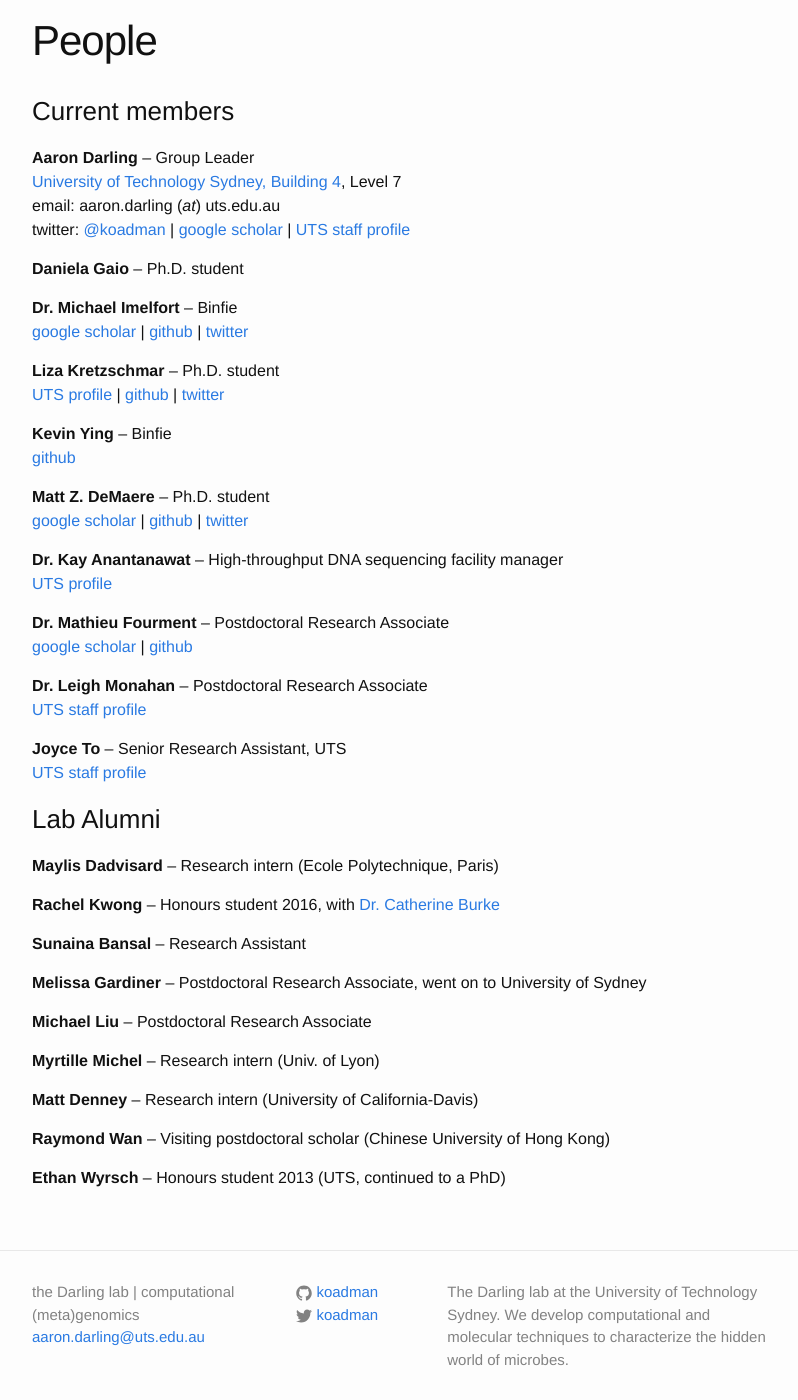
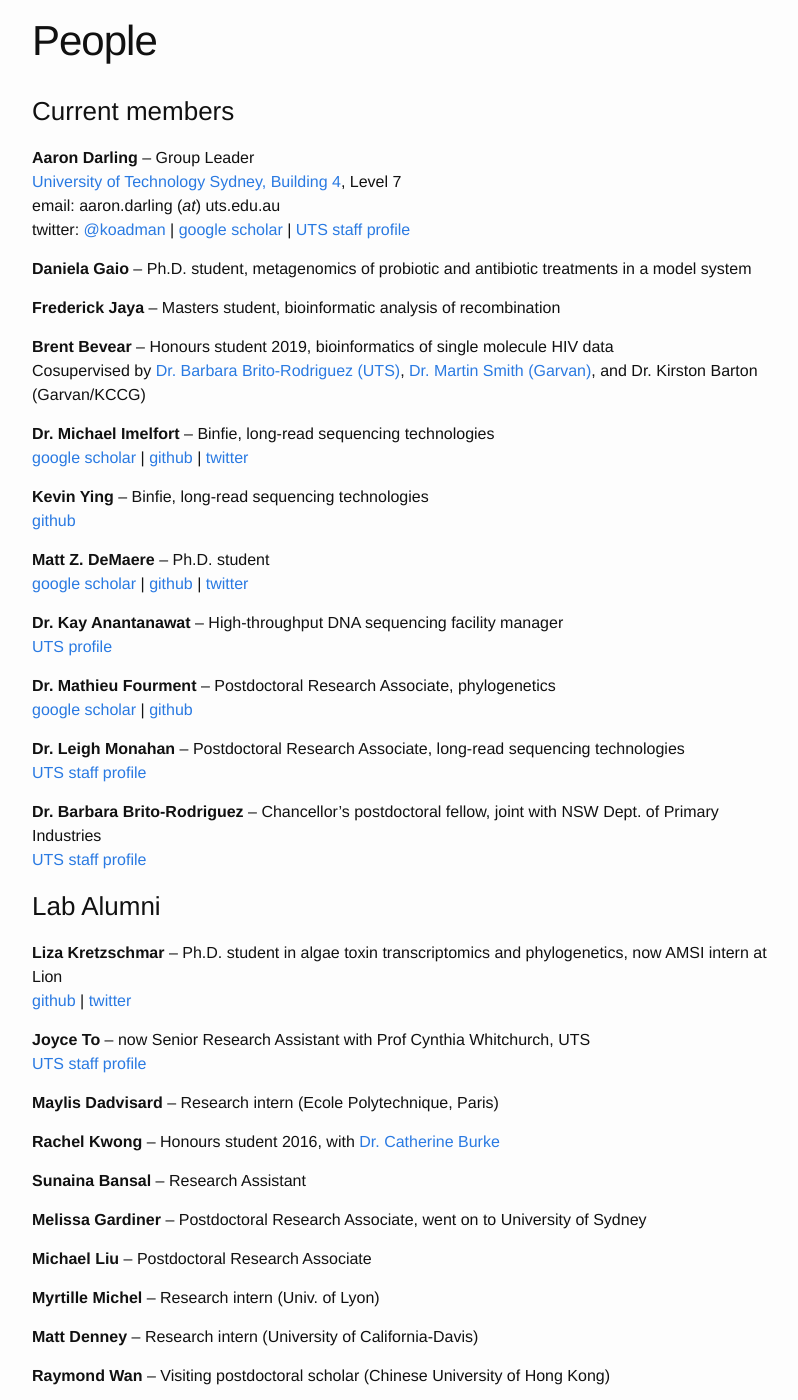
Before and after one commit to koadman/platypusfarm, a Jekyll site: the page built from darlinglab/people.md, in a window 1280 px wide and 1400 px high, scrolled down 520 px. Shown: the whole window, without its empty margins (238-1036 px from the left). Built offline with Jekyll 4.4.1, drawn with Linux system fonts in a browser that asks for light colours.

Commit message:
updates for 2019 (pull requests welcome)

```diff
--- a/darlinglab/people.md
+++ b/darlinglab/people.md
@@ -11,15 +11,17 @@ permalink: /people/
 email: aaron.darling (_at_) uts.edu.au<br/>
 twitter: [@koadman](http://twitter.com/koadman) | [google scholar](http://scholar.google.com/citations?user=TE8_LDwAAAAJ&hl=en&oi=ao) | [UTS staff profile](http://www.uts.edu.au/staff/aaron.darling)
 
-**Daniela Gaio** -- Ph.D. student<br/>
+**Daniela Gaio** -- Ph.D. student, metagenomics of probiotic and antibiotic treatments in a model system<br/>
 
-**Dr. Michael Imelfort** -- Binfie<br/>
+**Frederick Jaya** -- Masters student, bioinformatic analysis of recombination<br/>
+
+**Brent Bevear** -- Honours student 2019, bioinformatics of single molecule HIV data<br/>
+Cosupervised by [Dr. Barbara Brito-Rodriguez (UTS)](https://www.uts.edu.au/staff/barbara.britorodriguez), [Dr. Martin Smith (Garvan)](https://www.garvan.org.au/people/marsmi), and Dr. Kirston Barton (Garvan/KCCG)
+
+**Dr. Michael Imelfort** -- Binfie, long-read sequencing technologies<br/>
 [google scholar](https://scholar.google.com.au/citations?user=Ya40TnAAAAAJ&hl=en&oi=ao) | [github](https://github.com/minillinim) | [twitter](https://twitter.com/minillinim)
 
-**Liza Kretzschmar** -- Ph.D. student<br/>
-[UTS profile](http://www.uts.edu.au/research-and-teaching/our-research/climate-change-cluster/our-people/research-students/anna-liza) | [github](https://github.com/bubblegirl/) | [twitter](https://twitter.com/hydra_hamster)
-
-**Kevin Ying** -- Binfie<br/>
+**Kevin Ying** -- Binfie, long-read sequencing technologies<br/>
 [github](https://github.com/kevyin)<br/>
 
 **Matt Z. DeMaere** -- Ph.D. student<br/>
@@ -28,17 +30,23 @@ twitter: [@koadman](http://twitter.com/koadman) | [google scholar](http://schola
 **Dr. Kay Anantanawat** -- High-throughput DNA sequencing facility manager<br/>
 [UTS profile](https://www.uts.edu.au/staff/kay.anantanawat)
 
-**Dr. Mathieu Fourment** -- Postdoctoral Research Associate<br/>
+**Dr. Mathieu Fourment** -- Postdoctoral Research Associate, phylogenetics<br/>
 [google scholar](https://scholar.google.com.au/citations?user=dUOgPoYAAAAJ&hl=en&oi=ao) | [github](https://github.com/4ment)
 
-**Dr. Leigh Monahan** -- Postdoctoral Research Associate<br/>
+**Dr. Leigh Monahan** -- Postdoctoral Research Associate, long-read sequencing technologies<br/>
 [UTS staff profile](http://www.uts.edu.au/staff/leigh.monahan)
 
-**Joyce To** -- Senior Research Assistant, UTS<br/>
-[UTS staff profile](http://www.uts.edu.au/staff/joyce.to)
+**Dr. Barbara Brito-Rodriguez** -- Chancellor's postdoctoral fellow, joint with NSW Dept. of Primary Industries<br/>
+[UTS staff profile](https://www.uts.edu.au/staff/barbara.britorodriguez)
 
 
 ### Lab Alumni
+
+**Liza Kretzschmar** -- Ph.D. student in algae toxin transcriptomics and phylogenetics, now AMSI intern at Lion<br/>
+[github](https://github.com/bubblegirl/) | [twitter](https://twitter.com/hydra_hamster)
+
+**Joyce To** -- now Senior Research Assistant with Prof Cynthia Whitchurch, UTS<br/>
+[UTS staff profile](http://www.uts.edu.au/staff/joyce.to)
 
 **Maylis Dadvisard** -- Research intern (Ecole Polytechnique, Paris)<br/>
 
```
